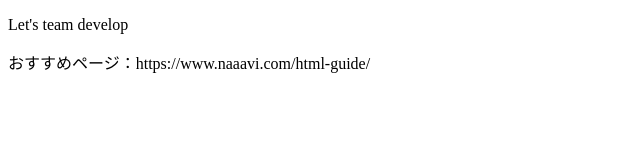
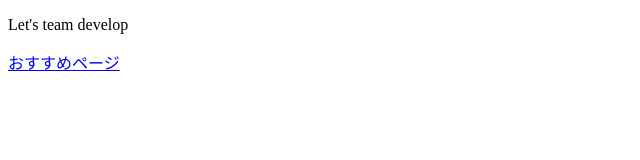
Before and after one commit to IbukiNak/branch, a plain HTML site: page index.html in a window 1280 px wide. Shown: the whole page, without its empty margins (0-640 px from the left). Drawn offline with Linux system fonts and the light colour scheme.

Commit message:
index.htmlを修正

```diff
--- a/index.html
+++ b/index.html
@@ -7,6 +7,6 @@
 </head>
 <body>
     <p>Let's team develop</p>
-    <p>おすすめページ：https://www.naaavi.com/html-guide/</p>
+    <a href="https://www.naaavi.com/html-guide/">おすすめページ</a>
 </body>
 </html>
```
